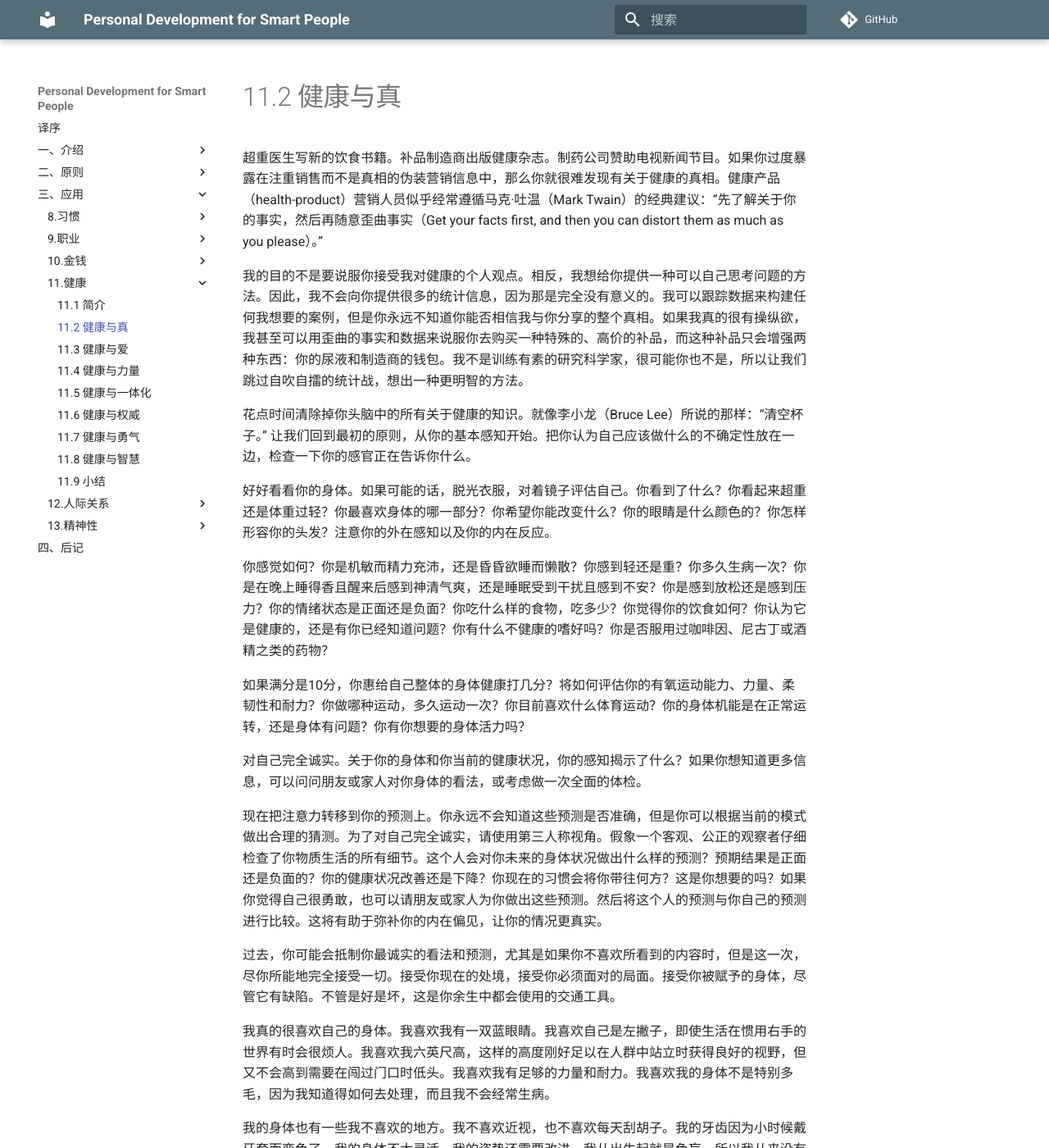
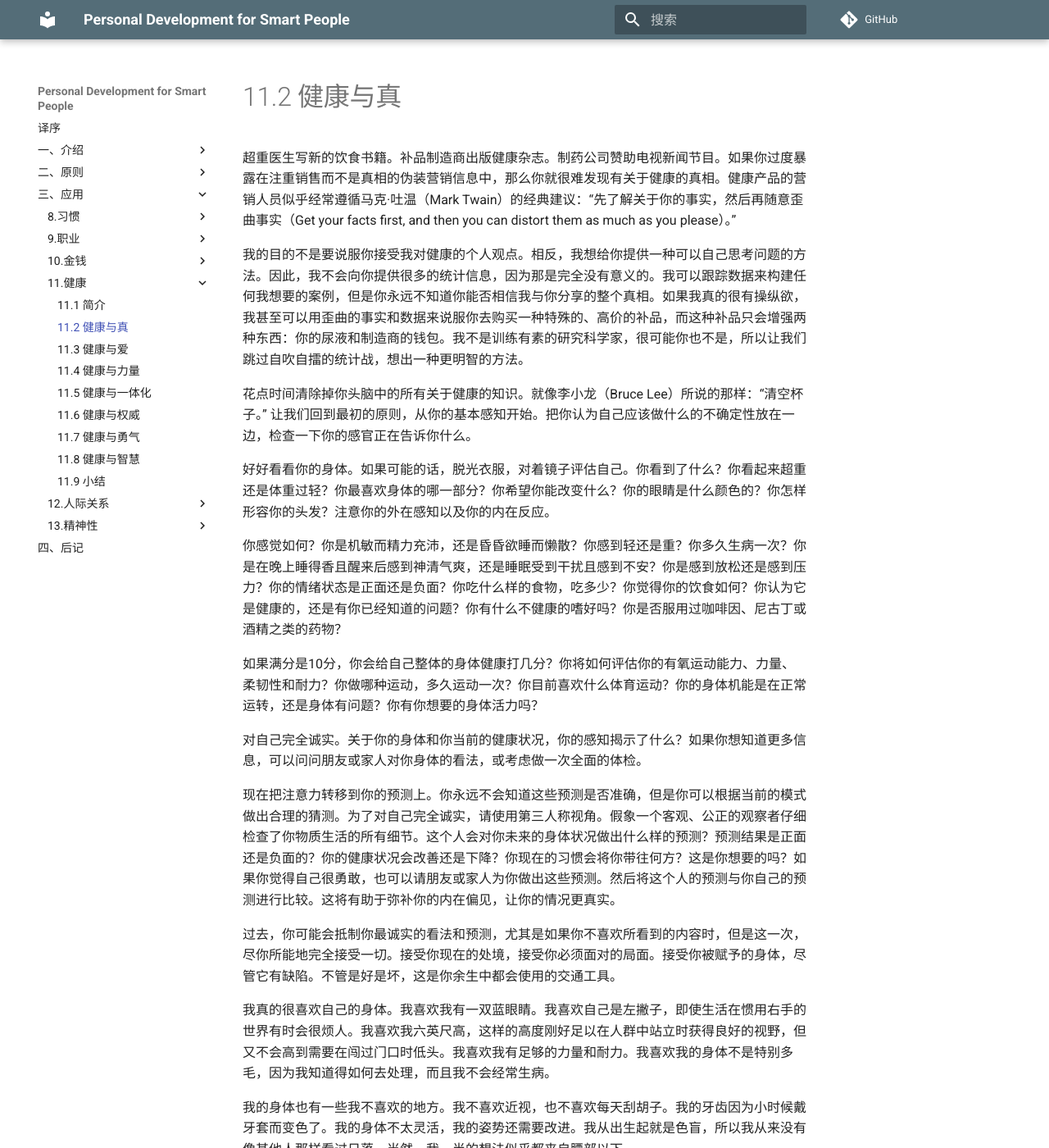
Before and after one commit to wtsnwei/pdsp, an MkDocs documentation site: the page built from docs/3.Application/11.health/01.health-and-truth.md, in a window 1280 px wide and 1400 px high. Shown: the whole window at 82% size. Built offline with MkDocs 1.6.1 and Material for MkDocs 9.7.7, drawn with Linux system fonts in a browser that asks for light colours; comment, search, counter and statistics services are not loaded; some of the changed text lies outside the part shown.

Commit message:
修正语句

```diff
--- a/docs/3.Application/11.health/01.health-and-truth.md
+++ b/docs/3.Application/11.health/01.health-and-truth.md
@@ -3,7 +3,7 @@ title:      Health and Truth
 date:       2021-03-16
 ---
 
-超重医生写新的饮食书籍。补品制造商出版健康杂志。制药公司赞助电视新闻节目。如果你过度暴露在注重销售而不是真相的伪装营销信息中，那么你就很难发现有关于健康的真相。健康产品（health-product）营销人员似乎经常遵循马克·吐温（Mark Twain）的经典建议：“先了解关于你的事实，然后再随意歪曲事实（Get your facts first, and then you can distort them as much as you please）。”
+超重医生写新的饮食书籍。补品制造商出版健康杂志。制药公司赞助电视新闻节目。如果你过度暴露在注重销售而不是真相的伪装营销信息中，那么你就很难发现有关于健康的真相。健康产品的营销人员似乎经常遵循马克·吐温（Mark Twain）的经典建议：“先了解关于你的事实，然后再随意歪曲事实（Get your facts first, and then you can distort them as much as you please）。”
 
 我的目的不是要说服你接受我对健康的个人观点。相反，我想给你提供一种可以自己思考问题的方法。因此，我不会向你提供很多的统计信息，因为那是完全没有意义的。我可以跟踪数据来构建任何我想要的案例，但是你永远不知道你能否相信我与你分享的整个真相。如果我真的很有操纵欲，我甚至可以用歪曲的事实和数据来说服你去购买一种特殊的、高价的补品，而这种补品只会增强两种东西：你的尿液和制造商的钱包。我不是训练有素的研究科学家，很可能你也不是，所以让我们跳过自吹自擂的统计战，想出一种更明智的方法。
 
@@ -11,13 +11,13 @@ date:       2021-03-16
 
 好好看看你的身体。如果可能的话，脱光衣服，对着镜子评估自己。你看到了什么？你看起来超重还是体重过轻？你最喜欢身体的哪一部分？你希望你能改变什么？你的眼睛是什么颜色的？你怎样形容你的头发？注意你的外在感知以及你的内在反应。
 
-你感觉如何？你是机敏而精力充沛，还是昏昏欲睡而懒散？你感到轻还是重？你多久生病一次？你是在晚上睡得香且醒来后感到神清气爽，还是睡眠受到干扰且感到不安？你是感到放松还是感到压力？你的情绪状态是正面还是负面？你吃什么样的食物，吃多少？你觉得你的饮食如何？你认为它是健康的，还是有你已经知道问题？你有什么不健康的嗜好吗？你是否服用过咖啡因、尼古丁或酒精之类的药物？
+你感觉如何？你是机敏而精力充沛，还是昏昏欲睡而懒散？你感到轻还是重？你多久生病一次？你是在晚上睡得香且醒来后感到神清气爽，还是睡眠受到干扰且感到不安？你是感到放松还是感到压力？你的情绪状态是正面还是负面？你吃什么样的食物，吃多少？你觉得你的饮食如何？你认为它是健康的，还是有你已经知道的问题？你有什么不健康的嗜好吗？你是否服用过咖啡因、尼古丁或酒精之类的药物？
 
-如果满分是10分，你惠给自己整体的身体健康打几分？将如何评估你的有氧运动能力、力量、柔韧性和耐力？你做哪种运动，多久运动一次？你目前喜欢什么体育运动？你的身体机能是在正常运转，还是身体有问题？你有你想要的身体活力吗？
+如果满分是10分，你会给自己整体的身体健康打几分？你将如何评估你的有氧运动能力、力量、柔韧性和耐力？你做哪种运动，多久运动一次？你目前喜欢什么体育运动？你的身体机能是在正常运转，还是身体有问题？你有你想要的身体活力吗？
 
 对自己完全诚实。关于你的身体和你当前的健康状况，你的感知揭示了什么？如果你想知道更多信息，可以问问朋友或家人对你身体的看法，或考虑做一次全面的体检。
 
-现在把注意力转移到你的预测上。你永远不会知道这些预测是否准确，但是你可以根据当前的模式做出合理的猜测。为了对自己完全诚实，请使用第三人称视角。假象一个客观、公正的观察者仔细检查了你物质生活的所有细节。这个人会对你未来的身体状况做出什么样的预测？预期结果是正面还是负面的？你的健康状况改善还是下降？你现在的习惯会将你带往何方？这是你想要的吗？如果你觉得自己很勇敢，也可以请朋友或家人为你做出这些预测。然后将这个人的预测与你自己的预测进行比较。这将有助于弥补你的内在偏见，让你的情况更真实。
+现在把注意力转移到你的预测上。你永远不会知道这些预测是否准确，但是你可以根据当前的模式做出合理的猜测。为了对自己完全诚实，请使用第三人称视角。假象一个客观、公正的观察者仔细检查了你物质生活的所有细节。这个人会对你未来的身体状况做出什么样的预测？预测结果是正面还是负面的？你的健康状况会改善还是下降？你现在的习惯会将你带往何方？这是你想要的吗？如果你觉得自己很勇敢，也可以请朋友或家人为你做出这些预测。然后将这个人的预测与你自己的预测进行比较。这将有助于弥补你的内在偏见，让你的情况更真实。
 
 过去，你可能会抵制你最诚实的看法和预测，尤其是如果你不喜欢所看到的内容时，但是这一次，尽你所能地完全接受一切。接受你现在的处境，接受你必须面对的局面。接受你被赋予的身体，尽管它有缺陷。不管是好是坏，这是你余生中都会使用的交通工具。
 
```
Also changed, not shown: other parts of docs/3.Application/11.health/01.health-and-truth.md (+1 -1 lines).
